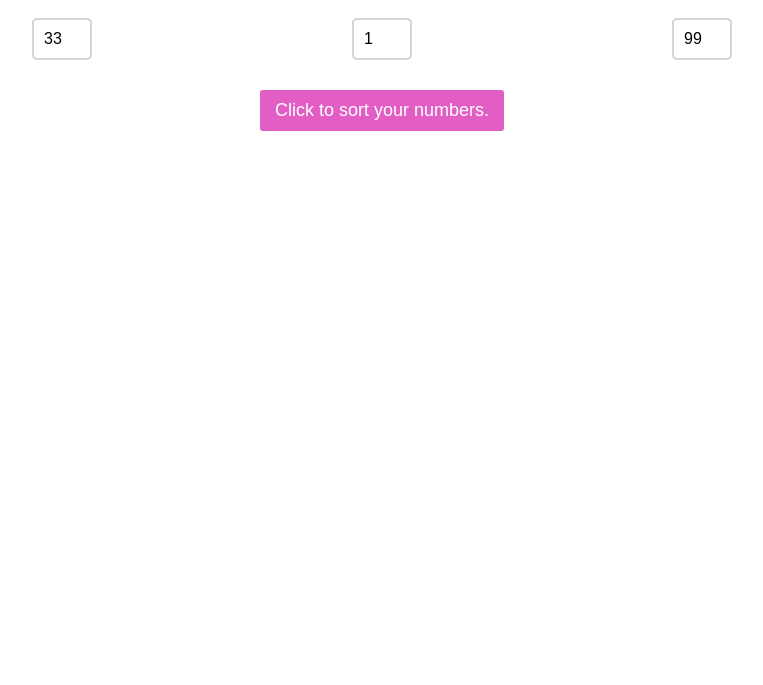
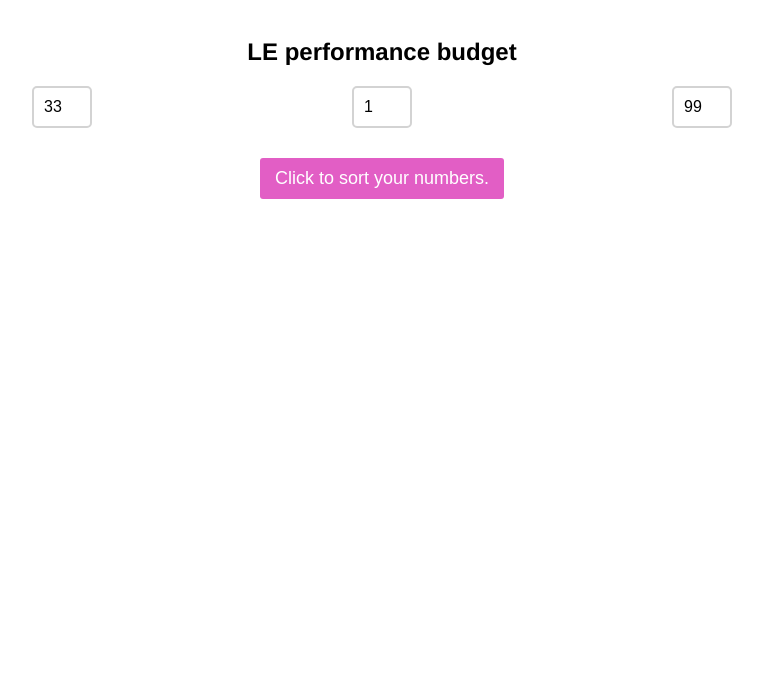
Before and after one commit to dylanburkey/lighthouse-build-test, a website built with webpack: page src/index.html in a window 1280 px wide. Shown: the part 115-800 px from the top of the page, without its empty margins (258-1021 px from the left). Built offline with nearby package versions, Linux system fonts and the light colour scheme.

Commit message:
Update index

```diff
--- a/src/index.html
+++ b/src/index.html
@@ -16,6 +16,7 @@ limitations under the License.
 
 <!DOCTYPE html>
 <html>
+
 	<head>
 		<title>Lighthouse bot starter</title>
 		<meta name="Lighthouse bot starter" content="Use Lighthouse bot to set a performance budget.">
@@ -23,9 +24,11 @@ limitations under the License.
 		<meta http-equiv="X-UA-Compatible" content="IE=edge">
 		<meta name="viewport" content="width=device-width, initial-scale=1">
 	</head>
+
 	<body>
 		<form id="form">
 			<h1>MAGIC SORTER</h1>
+			<h2>LE performance budget</h2>
 			<div class="inputs">
 				<input id="input1" type="number" value="33" />
 				<input id="input2" type="number" value="1" />
@@ -39,4 +42,5 @@ limitations under the License.
 			</div>
 		</form>
 	</body>
+
 </html>
```
Lines whose indentation alone changed are shown as unchanged.
